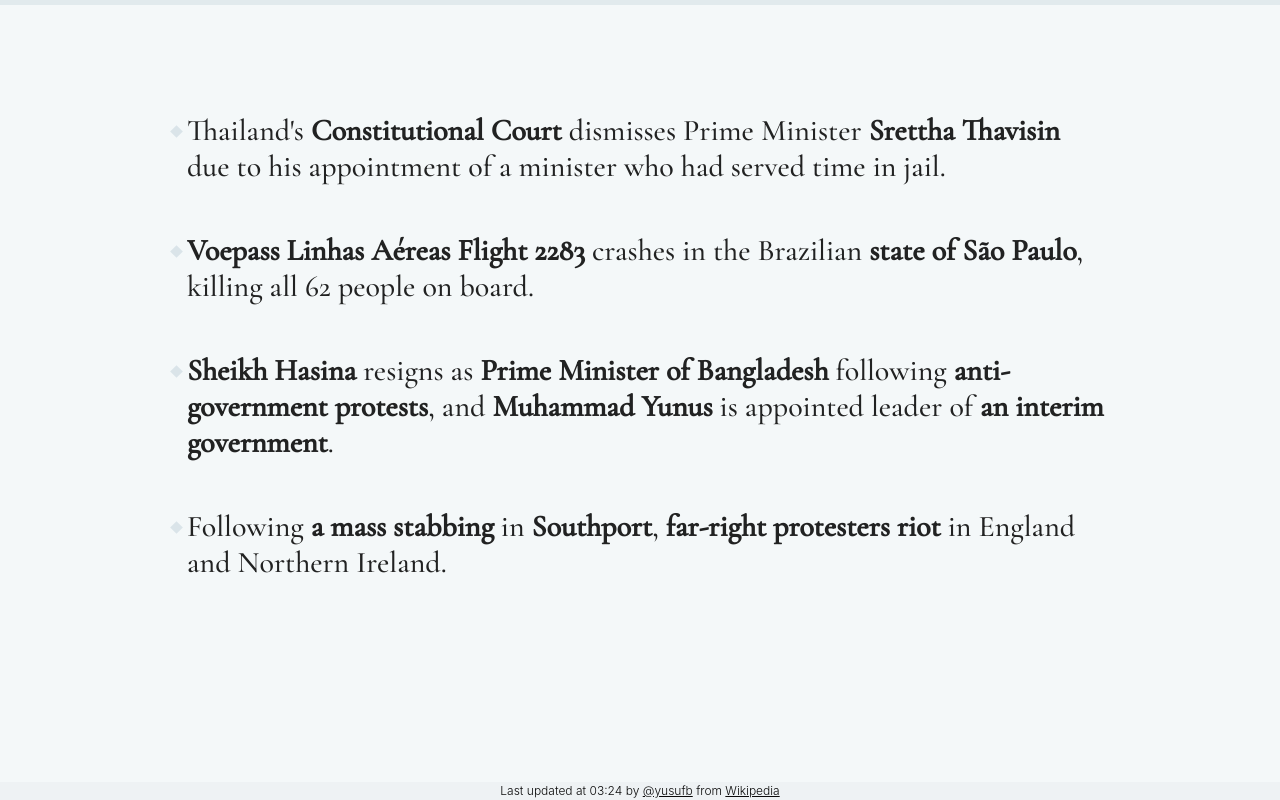
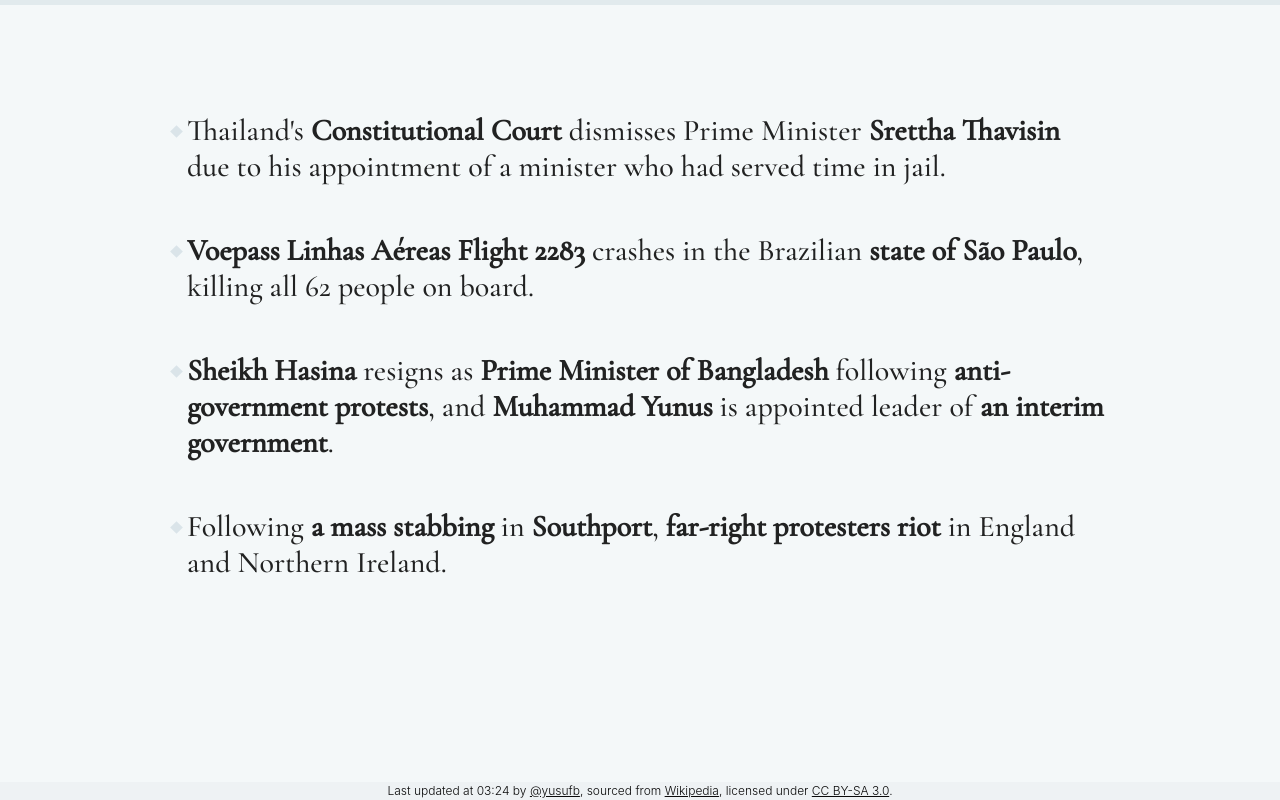
Before and after one commit to yusufb/news, a plain HTML site: page index.html in a window 1280 px wide. Drawn offline with nearby package versions, Linux system fonts and the light colour scheme.

Commit message:
add licensed to the footer

```diff
--- a/index.html
+++ b/index.html
@@ -133,7 +133,7 @@
       </div>
     </div>
     <footer class="has-text-centered has-text-weight-light is-size-7">
-      Last updated <span id="last-update"></span> by <a href="https://github.com/yusufb/news" target="_blank" class="has-text-weight-light is-underlined">@yusufb</a> from <a href="https://en.wikipedia.org/wiki/Portal:Current_events" target="_blank" class="has-text-weight-light is-underlined">Wikipedia</a>
+      Last updated <span id="last-update"></span> by <a href="https://github.com/yusufb/news" target="_blank" class="has-text-weight-light is-underlined">@yusufb</a>, sourced from <a href="https://en.wikipedia.org/wiki/Portal:Current_events" target="_blank" class="has-text-weight-light is-underlined">Wikipedia</a>, licensed under <a href="https://creativecommons.org/licenses/by-sa/3.0/" target="_blank" class="has-text-weight-light is-underlined">CC BY-SA 3.0</a>.
     </footer>
   </section>
 </body>
```
